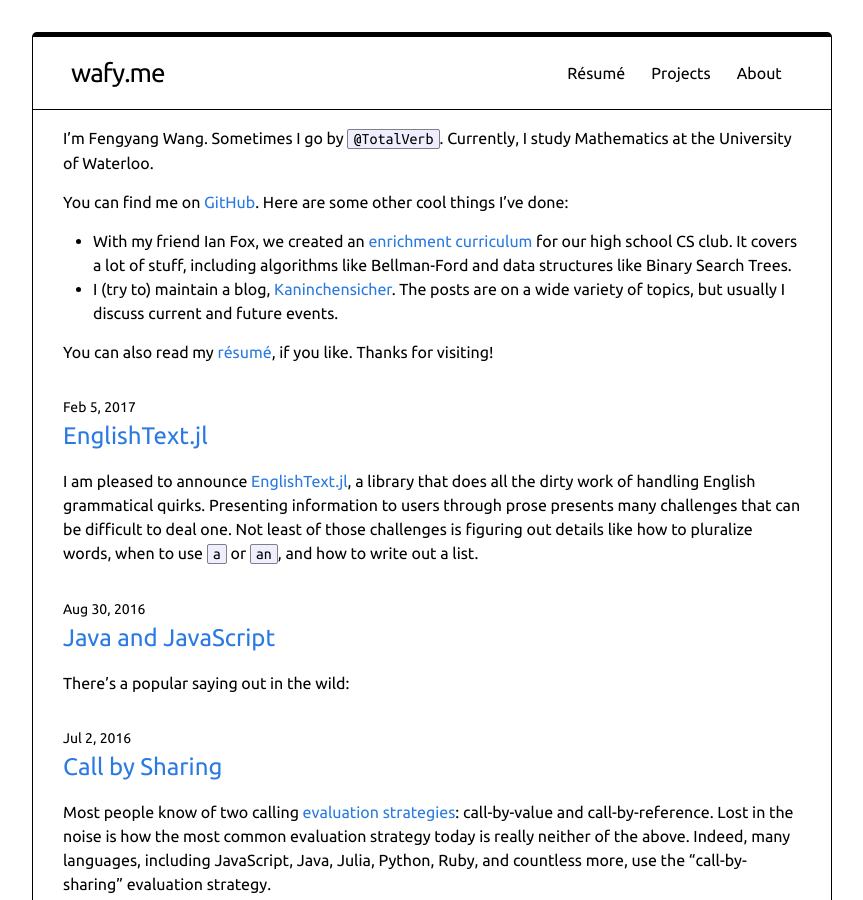
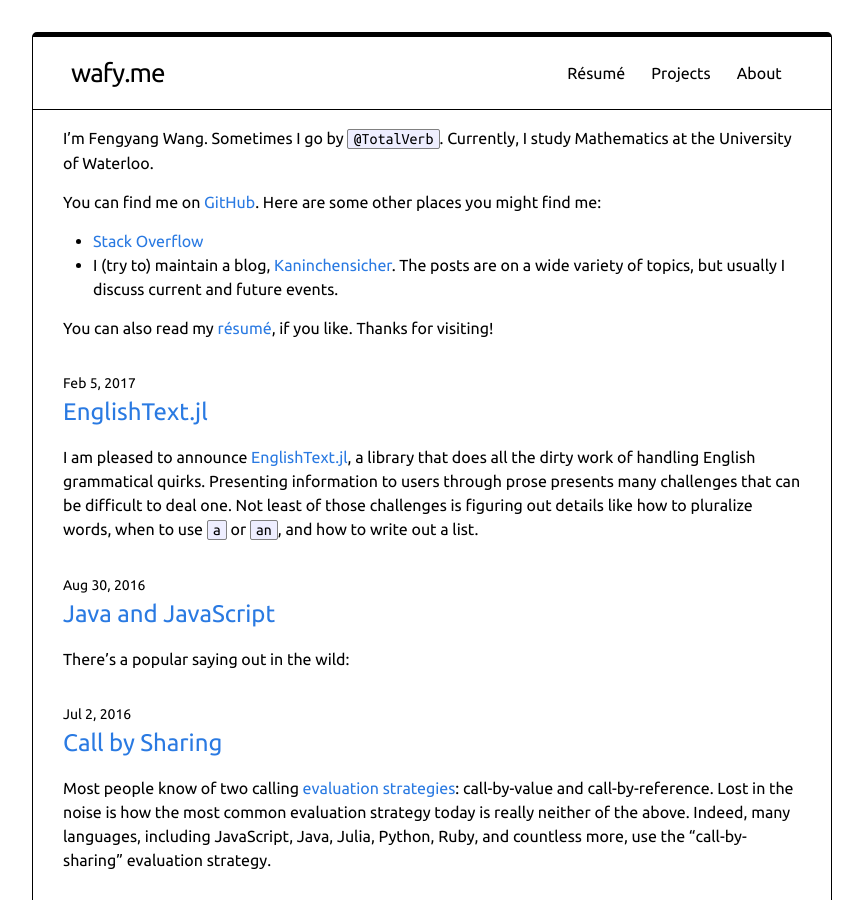
Before and after one commit to TotalVerb/totalverb.github.io, a Jekyll site: the page built from index.html, in a window 1280 px wide and 900 px high. Shown: the whole window, without its empty margins (208-1071 px from the left). Built offline with Jekyll 4.4.1, drawn with Linux system fonts in a browser that asks for light colours.

Commit message:
Webpage updates

```diff
--- a/index.html
+++ b/index.html
@@ -9,17 +9,14 @@ layout: default
   </p>
   <p>
     You can find me on <a href="https://github.com/TotalVerb">GitHub</a>. Here
-    are some other cool things I’ve done:
+    are some other places you might find me:
   </p>
   <ul>
-    <li>
-      With my friend Ian Fox, we created an <a
-      href="https://drive.google.com/drive/u/0/folders/0ByjX0nULhWbtUnpOeVJ0amNHbWM">enrichment
-      curriculum</a> for our high school CS club. It covers a lot of stuff,
-      including algorithms like Bellman-Ford and data structures like Binary
-      Search Trees.
-    </li>
-    <li>
+	<li>
+	  <a href="http://stackoverflow.com/users/3575047/fengyang-wang">Stack
+		Overflow</a>
+	</li>
+	<li>
       I (try to) maintain a blog,
       <a href="https://kaninchensicher.wordpress.com/">Kaninchensicher</a>. The
       posts are on a wide variety of topics, but usually I discuss current and
```
Also changed, not shown: projects.md (+11 -0 lines).
